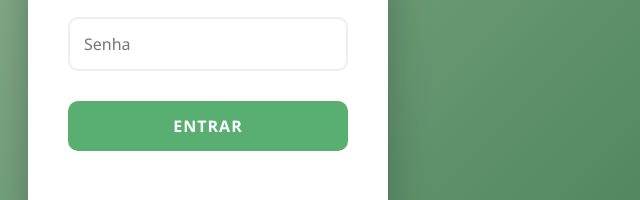
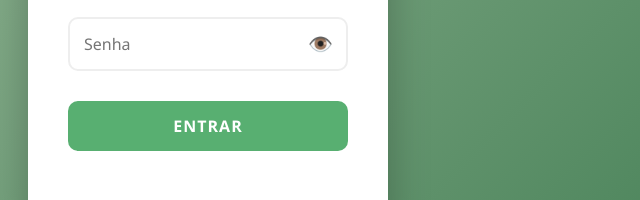
Before and after one commit to HeitorCostta/Projeto-Cliente, a website: page login.html in a window 1280 px wide. Shown: the part 429-629 px from the top of the page, 432-1072 px from the left. Drawn offline with Linux system fonts and the light colour scheme.

Commit message:
password is true

```diff
--- a/login.html
+++ b/login.html
@@ -22,7 +22,7 @@
 
                 <div class="input-group">
                     <input type="password" id="password" placeholder="Senha" required />
-                    <span id="togglePassword"></span>
+                    <span id="togglePassword">👁️</span>
                 </div>
 
                 <button type="submit">Entrar</button>
```
